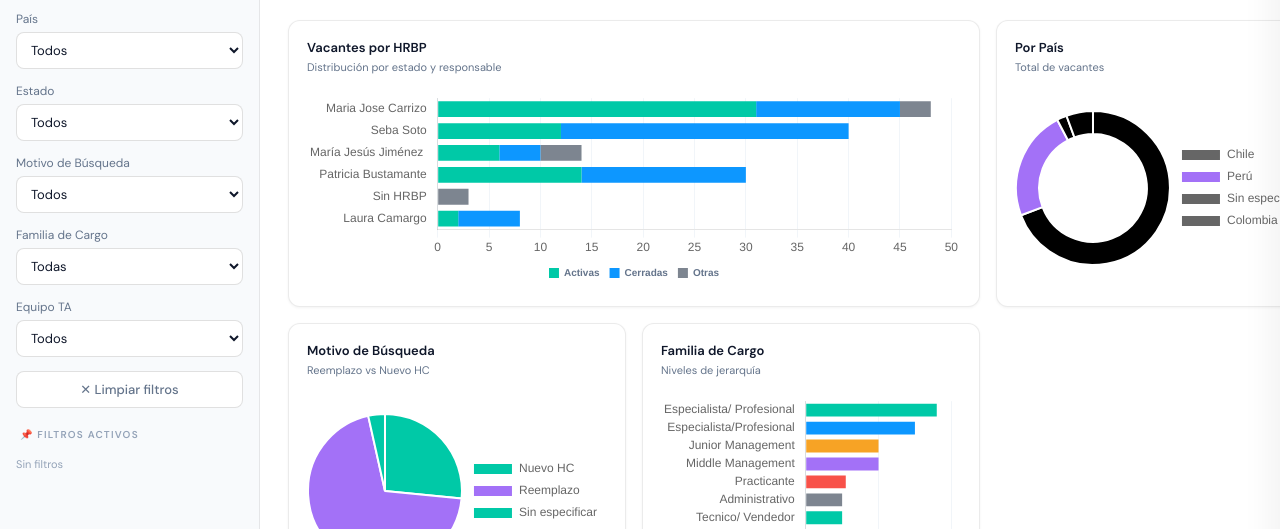
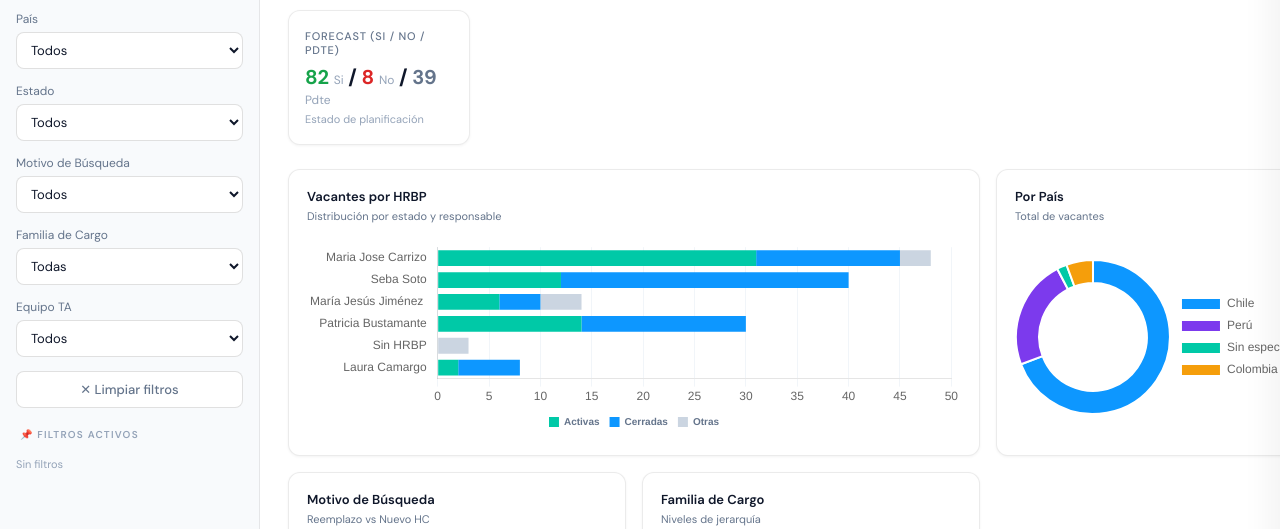
Before and after one commit to nikostreet-ux/dashboard-hrbp-vacantes, a website with bundled scripts: page index.html in a window 1280 px wide. Shown: the part 213-742 px from the top of the page. Built offline with nearby package versions, Linux system fonts and the light colour scheme.

Commit message:
Add Forecast KPI card and filter Familia de Cargo chart by active vacancies

```diff
--- a/index.html
+++ b/index.html
@@ -127,6 +127,11 @@
         <div class="kpi-label">TTF Promedio (días)</div>
         <div class="kpi-value ttf" id="kpi-ttf">—</div>
         <div class="kpi-sub" id="kpi-ttf-sub">Solo vacantes activas</div>
+      </div>
+      <div class="kpi-card forecast">
+        <div class="kpi-label">Forecast (Si / No / Pdte)</div>
+        <div class="kpi-value" id="kpi-forecast" style="font-size: 20px; margin-top: 10px;">—</div>
+        <div class="kpi-sub">Estado de planificación</div>
       </div>
     </div>
 
--- a/script.js
+++ b/script.js
@@ -6,11 +6,11 @@ const CONFIG = {
   colors: {
     activa: '#00c9a7',
     cerrada: '#0d97ff',
-    cancelada: '#f85149',
-    standby: '#a371f7',
-    ttf: '#f7a325',
-    text: '#e6edf3',
-    muted: '#7d8590'
+    cancelada: '#ef4444',
+    standby: '#8b5cf6',
+    ttf: '#f59e0b',
+    text: '#0f172a',
+    muted: '#64748b'
   }
 };
 
@@ -143,9 +143,9 @@ function initEventListeners() {
 function applyFilters() {
   state.filteredData = state.data.filter(v => {
     const matchesSearch = !state.filters.search ||
-      v.Cargo.toLowerCase().includes(state.filters.search.toLowerCase()) ||
-      v.Gerencia.toLowerCase().includes(state.filters.search.toLowerCase()) ||
-      v.HRBP.toLowerCase().includes(state.filters.search.toLowerCase());
+      (v.Cargo && v.Cargo.toLowerCase().includes(state.filters.search.toLowerCase())) ||
+      (v.Gerencia && v.Gerencia.toLowerCase().includes(state.filters.search.toLowerCase())) ||
+      (v.HRBP && v.HRBP.toLowerCase().includes(state.filters.search.toLowerCase()));
 
     const matchesHrbp = !state.filters.hrbp || v.HRBP === state.filters.hrbp;
     const matchesPais = !state.filters.pais || v.País === state.filters.pais;
@@ -169,7 +169,7 @@ function applyFilters() {
     let valB = b[state.sortBy];
 
     // Handle dates
-    if (state.sortBy.includes('Fecha')) {
+    if (state.sortBy && state.sortBy.includes('Fecha')) {
       valA = new Date(valA || 0);
       valB = new Date(valB || 0);
     }
@@ -193,7 +193,7 @@ function renderKPIs() {
   const totals = {
     activa: state.filteredData.filter(v => v.Estado === 'Activa').length,
     cerrada: state.filteredData.filter(v => v.Estado === 'Cerrada').length,
-    cancelada: state.filteredData.filter(v => v.Estado === 'Cancelada').length,
+    cancelada: state.filteredData.filter(v => v.Estado === 'Cancelada' || v.Estado === 'Cancelada ').length,
     standby: state.filteredData.filter(v => v.Estado === 'Stand By').length,
   };
 
@@ -202,11 +202,22 @@ function renderKPIs() {
     .map(v => v.TTF);
   const avgTTF = ttfValues.length ? Math.round(ttfValues.reduce((a, b) => a + b, 0) / ttfValues.length) : 0;
 
+  const forecast = {
+    si: state.filteredData.filter(v => v.Forecast === 'Si').length,
+    no: state.filteredData.filter(v => v.Forecast === 'No').length,
+    pdte: state.filteredData.filter(v => v.Forecast === 'Pendiente' || !v.Forecast).length
+  };
+
   animateValue('kpi-activa', totals.activa);
   animateValue('kpi-cerrada', totals.cerrada);
   animateValue('kpi-cancelada', totals.cancelada);
   animateValue('kpi-standby', totals.standby);
   animateValue('kpi-ttf', avgTTF);
+
+  const forecastEl = document.getElementById('kpi-forecast');
+  if (forecastEl) {
+    forecastEl.innerHTML = `<span style="color:var(--success)">${forecast.si}</span> <small style="color:var(--text-dim); font-weight:400; font-size:12px;">Si</small> / <span style="color:var(--danger)">${forecast.no}</span> <small style="color:var(--text-dim); font-weight:400; font-size:12px;">No</small> / <span style="color:var(--text-muted)">${forecast.pdte}</span> <small style="color:var(--text-dim); font-weight:400; font-size:12px;">Pdte</small>`;
+  }
 
   document.getElementById('kpi-activa-sub').textContent = `${((totals.activa / (state.filteredData.length || 1)) * 100).toFixed(1)}% del total`;
   document.getElementById('kpi-cerrada-sub').textContent = `${((totals.cerrada / (state.filteredData.length || 1)) * 100).toFixed(1)}% del total`;
@@ -248,7 +259,7 @@ function renderCharts() {
     datasets: [
       { label: 'Activas', data: hrbpLabels.map(l => hrbpGroups[l].Activa), backgroundColor: CONFIG.colors.activa },
       { label: 'Cerradas', data: hrbpLabels.map(l => hrbpGroups[l].Cerrada), backgroundColor: CONFIG.colors.cerrada },
-      { label: 'Otras', data: hrbpLabels.map(l => hrbpGroups[l].Otr), backgroundColor: CONFIG.colors.muted }
+      { label: 'Otras', data: hrbpLabels.map(l => hrbpGroups[l].Otr), backgroundColor: '#cbd5e1' }
     ]
   }, { indexAxis: 'y', scales: { x: { stacked: true, grid: { color: '#f1f5f9' } }, y: { stacked: true, grid: { display: false } } } });
 
@@ -256,27 +267,32 @@ function renderCharts() {
   const paisGroups = countBy(state.filteredData, 'País');
   updateChart('Pais', 'doughnut', {
     labels: Object.keys(paisGroups),
-    datasets: [{ data: Object.values(paisGroups), backgroundColor: [CONFIG.colors.accent2, CONFIG.colors.standby, CONFIG.colors.accent] }]
+    datasets: [{
+      data: Object.values(paisGroups),
+      backgroundColor: ['#0d97ff', '#7c3aed', '#00c9a7', '#f59e0b', '#ef4444']
+    }]
   }, { cutout: '70%', plugins: { legend: { display: true, position: 'right' } } });
 
   // Chart Motivo
   const motivoGroups = countBy(state.filteredData, 'Motivo de Busqueda');
   updateChart('Motivo', 'pie', {
     labels: Object.keys(motivoGroups),
-    datasets: [{ data: Object.values(motivoGroups), backgroundColor: [CONFIG.colors.activa, CONFIG.colors.standby] }]
+    datasets: [{
+      data: Object.values(motivoGroups),
+      backgroundColor: ['#00c9a7', '#8b5cf6', '#3b82f6', '#f59e0b']
+    }]
   }, { plugins: { legend: { display: true, position: 'right' } } });
 
-  // Chart Familia
-  const famGroups = countBy(state.filteredData, 'Familia de cargo');
+  // Chart Familia (ONLY ACTIVE)
+  const activeVacancies = state.filteredData.filter(v => v.Estado === 'Activa');
+  const famGroups = countBy(activeVacancies, 'Familia de cargo');
   const sortedFam = Object.entries(famGroups).sort((a,b) => b[1] - a[1]);
   updateChart('Familia', 'bar', {
     labels: sortedFam.map(i => i[0]),
     datasets: [{
-      label: 'Vacantes',
+      label: 'Vacantes Activas',
       data: sortedFam.map(i => i[1]),
-      backgroundColor: [
-        '#00c9a7', '#0d97ff', '#f7a325', '#a371f7', '#f85149', '#7d8590'
-      ]
+      backgroundColor: '#0d97ff'
     }]
   }, {
     indexAxis: 'y',
```
